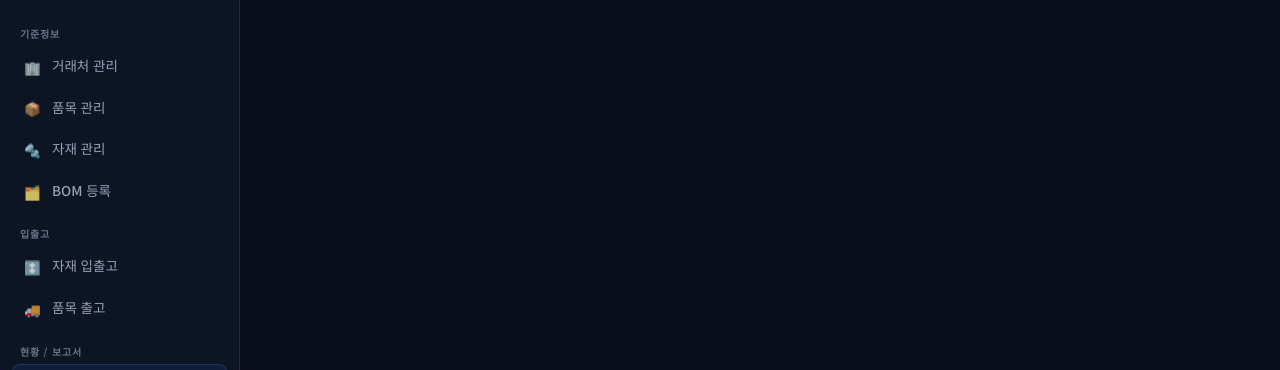
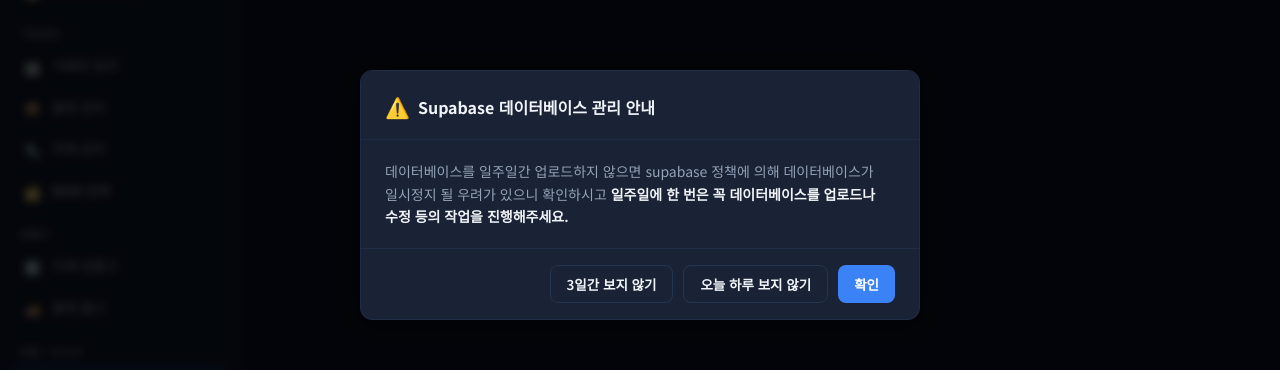
Before and after one commit to devgwangjin/inventory-project, a Next.js app: page /inventory in a window 1280 px wide. Shown: the part 205-575 px from the top of the page. Built offline with nearby package versions, Linux system fonts and the light colour scheme; no server answers; the database is empty.

Commit message:
기능: 데이터베이스 일시정지 경고 팝업 추가

```diff
--- a/app/(app)/layout.tsx
+++ b/app/(app)/layout.tsx
@@ -1,9 +1,11 @@
 import Sidebar from '@/components/Sidebar'
+import NoticePopup from '@/components/NoticePopup'
 
 export default function AppLayout({ children }: { children: React.ReactNode }) {
   return (
     <div className="app-layout">
       <Sidebar />
+      <NoticePopup />
       <main className="main-content">
         {children}
       </main>
--- /dev/null
+++ b/components/NoticePopup.tsx
@@ -0,0 +1,66 @@
+'use client'
+
+import { useState, useEffect } from 'react'
+
+export default function NoticePopup() {
+  const [isOpen, setIsOpen] = useState(false)
+
+  useEffect(() => {
+    const closedUntil = localStorage.getItem('noticePopupClosedUntil')
+    if (closedUntil) {
+      if (new Date().getTime() < parseInt(closedUntil, 10)) {
+        return // Still closed
+      }
+    }
+    setIsOpen(true)
+  }, [])
+
+  if (!isOpen) return null
+
+  const handleClose = () => {
+    setIsOpen(false)
+  }
+
+  const handleCloseForToday = () => {
+    const tomorrow = new Date()
+    tomorrow.setHours(24, 0, 0, 0)
+    localStorage.setItem('noticePopupClosedUntil', tomorrow.getTime().toString())
+    setIsOpen(false)
+  }
+
+  const handleCloseFor3Days = () => {
+    const target = new Date()
+    target.setDate(target.getDate() + 3)
+    localStorage.setItem('noticePopupClosedUntil', target.getTime().toString())
+    setIsOpen(false)
+  }
+
+  return (
+    <div className="modal-overlay">
+      <div className="modal">
+        <div className="modal-header">
+          <div style={{ display: 'flex', alignItems: 'center', gap: '8px' }}>
+            <span style={{ color: 'var(--yellow)', fontSize: '20px' }}>⚠️</span>
+            <h3 className="modal-title">Supabase 데이터베이스 관리 안내</h3>
+          </div>
+        </div>
+        <div className="modal-body">
+          <p style={{ color: 'var(--text-secondary)', lineHeight: '1.6', wordBreak: 'keep-all' }}>
+            데이터베이스를 일주일간 업로드하지 않으면 supabase 정책에 의해 데이터베이스가 일시정지 될 우려가 있으니 확인하시고 <strong style={{ color: 'var(--text-primary)', fontWeight: '600' }}>일주일에 한 번은 꼭 데이터베이스를 업로드나 수정 등의 작업을 진행해주세요.</strong>
+          </p>
+        </div>
+        <div className="modal-footer" style={{ flexWrap: 'wrap' }}>
+          <button onClick={handleCloseFor3Days} className="btn btn-secondary">
+            3일간 보지 않기
+          </button>
+          <button onClick={handleCloseForToday} className="btn btn-secondary">
+            오늘 하루 보지 않기
+          </button>
+          <button onClick={handleClose} className="btn btn-primary">
+            확인
+          </button>
+        </div>
+      </div>
+    </div>
+  )
+}
```
Also changed, not shown: 1 other file (tests, documents, lock files or other folders).
